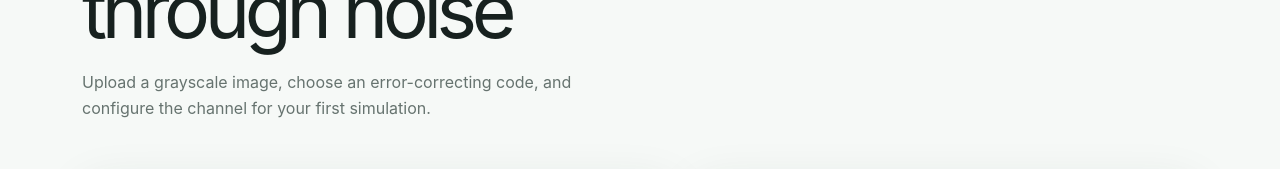
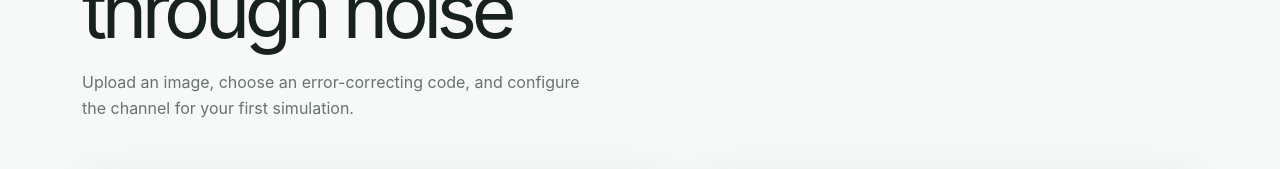
Before and after one commit to th3bill1/image-transmission, an Angular app in the folder frontend/: page / in a window 1280 px wide. Shown: the part 250-419 px from the top of the page. Built offline with nearby package versions, Linux system fonts and the light colour scheme.

Commit message:
added next steps

```diff
--- a/frontend/src/app/app.html
+++ b/frontend/src/app/app.html
@@ -1,22 +1,33 @@
 <main class="app-shell">
-  <app-header [isDarkMode]="isDarkMode" (toggleTheme)="toggleTheme()" />
+  <app-header
+    [isDarkMode]="isDarkMode"
+    [currentStep]="simulationPhase() ? (simulationPhase() === 'processing' ? 2 : 3) : 1"
+    (toggleTheme)="toggleTheme()"
+  />
 
-  <div class="workspace">
+  @if (simulationPhase(); as phase) {
+    <app-simulation-result
+      [phase]="phase"
+      [previewUrl]="previewUrl()"
+      (restart)="resetSimulation()"
+    />
+  } @else {
+    <div class="workspace">
     <app-image-upload
-      [selectedFile]="selectedFile"
-      [previewUrl]="previewUrl"
-      [imageDimensions]="imageDimensions"
-      [uploadError]="uploadError"
+      [selectedFile]="selectedFile()"
+      [previewUrl]="previewUrl()"
+      [imageDimensions]="imageDimensions()"
+      [uploadError]="uploadError()"
       (fileSelected)="loadImage($event)"
       (imageDropped)="loadImage($event)"
       (imageCleared)="clearImage()"
     />
 
     <app-simulation-controls
-      [previewUrl]="previewUrl"
+      [previewUrl]="previewUrl()"
       [codecOptions]="codecOptions"
       [selectedCodecDescription]="selectedCodecDescription"
-      [simulationMessage]="simulationMessage"
+      [simulationMessage]="simulationMessage()"
       [(codec)]="codec"
       [(noiseModel)]="noiseModel"
       [(errorProbability)]="errorProbability"
@@ -25,5 +36,6 @@
       [(randomSeed)]="randomSeed"
       (simulationStarted)="startSimulation()"
     />
-  </div>
+    </div>
+  }
 </main>
--- a/frontend/src/app/app.ts
+++ b/frontend/src/app/app.ts
@@ -1,6 +1,10 @@
-import { Component, OnDestroy, inject } from '@angular/core';
+import { Component, OnDestroy, inject, signal } from '@angular/core';
 import { AppHeader } from './components/app-header/app-header';
 import { ImageUpload } from './components/image-upload/image-upload';
+import {
+  SimulationPhase,
+  SimulationResult
+} from './components/simulation-result/simulation-result';
 import {
   CodecOption,
   SimulationControls
@@ -8,7 +12,7 @@ import {
 import { TranslationService } from './services/translation-service/translation.service';
 
 @Component({
-  imports: [AppHeader, ImageUpload, SimulationControls],
+  imports: [AppHeader, ImageUpload, SimulationControls, SimulationResult],
   selector: 'app-root',
   templateUrl: './app.html',
   host: {
@@ -20,15 +24,15 @@ export class App implements OnDestroy {
 
   isDarkMode = false;
 
-  protected selectedFile: File | null = null;
+  protected readonly selectedFile = signal<File | null>(null);
 
-  protected previewUrl: string | null = null;
+  protected readonly previewUrl = signal<string | null>(null);
 
-  protected imageDimensions = '';
+  protected readonly imageDimensions = signal('');
 
-  protected uploadError = '';
+  protected readonly uploadError = signal('');
 
-  protected simulationMessage = '';
+  protected readonly simulationMessage = signal('');
 
   protected codec = 'hamming74';
 
@@ -41,6 +45,10 @@ export class App implements OnDestroy {
   protected burstCount = 1;
 
   protected randomSeed: number | null = null;
+
+  protected readonly simulationPhase = signal<SimulationPhase | null>(null);
+
+  private simulationTimer: ReturnType<typeof setTimeout> | null = null;
 
   protected get codecOptions(): readonly CodecOption[] {
     return [
@@ -76,42 +84,53 @@ export class App implements OnDestroy {
   }
 
   protected loadImage(file: File): void {
-    this.uploadError = '';
-    this.simulationMessage = '';
+    this.uploadError.set('');
+    this.simulationMessage.set('');
     if (!file.type.startsWith('image/')) {
-      this.uploadError = this.translation.translate('image.invalidType');
+      this.uploadError.set(this.translation.translate('image.invalidType'));
       return;
     }
     if (file.size > 10 * 1024 * 1024) {
-      this.uploadError = this.translation.translate('image.tooLarge');
+      this.uploadError.set(this.translation.translate('image.tooLarge'));
       return;
     }
-    if (this.previewUrl) URL.revokeObjectURL(this.previewUrl);
-    this.selectedFile = file;
-    this.previewUrl = URL.createObjectURL(file);
+    if (this.previewUrl()) URL.revokeObjectURL(this.previewUrl()!);
+    this.selectedFile.set(file);
+    this.previewUrl.set(URL.createObjectURL(file));
     const image = new Image();
     image.onload = () => {
-      this.imageDimensions = this.translation.translate('image.dimensions', {
+      this.imageDimensions.set(this.translation.translate('image.dimensions', {
         width: image.naturalWidth,
         height: image.naturalHeight
-      });
+      }));
     };
-    image.src = this.previewUrl;
+    image.src = this.previewUrl()!;
   }
 
   protected clearImage(): void {
-    if (this.previewUrl) URL.revokeObjectURL(this.previewUrl);
-    this.selectedFile = null;
-    this.previewUrl = null;
-    this.imageDimensions = '';
-    this.simulationMessage = '';
+    if (this.previewUrl()) URL.revokeObjectURL(this.previewUrl()!);
+    this.selectedFile.set(null);
+    this.previewUrl.set(null);
+    this.imageDimensions.set('');
+    this.simulationMessage.set('');
   }
 
   protected startSimulation(): void {
-    this.simulationMessage = this.translation.translate('simulation.saved');
+    this.simulationMessage.set('');
+    this.simulationPhase.set('processing');
+    if (this.simulationTimer) clearTimeout(this.simulationTimer);
+    this.simulationTimer = setTimeout(() => {
+      this.simulationPhase.set('results');
+      this.simulationTimer = null;
+    }, 1200);
+  }
+
+  protected resetSimulation(): void {
+    this.simulationPhase.set(null);
   }
 
   public ngOnDestroy(): void {
-    if (this.previewUrl) URL.revokeObjectURL(this.previewUrl);
+    if (this.simulationTimer) clearTimeout(this.simulationTimer);
+    if (this.previewUrl()) URL.revokeObjectURL(this.previewUrl()!);
   }
 }
--- a/frontend/src/app/components/app-header/app-header.html
+++ b/frontend/src/app/components/app-header/app-header.html
@@ -6,7 +6,9 @@
     <p class="intro">{{ translation.translate('app.intro') }}</p>
   </div>
   <div class="header-actions">
-    <span class="step-badge">{{ translation.translate('app.step') }}</span>
+    <span class="step-badge">{{
+      translation.translate('app.step', { step: currentStep() })
+    }}</span>
     <button
       class="utility-button"
       type="button"
--- a/frontend/src/app/components/app-header/app-header.ts
+++ b/frontend/src/app/components/app-header/app-header.ts
@@ -10,6 +10,8 @@ export class AppHeader {
 
   readonly isDarkMode = input(false);
 
+  readonly currentStep = input(1);
+
   protected readonly toggleTheme = output<void>();
 
   protected toggleLanguage(): void {
--- /dev/null
+++ b/frontend/src/app/components/simulation-result/simulation-result.html
@@ -0,0 +1,51 @@
+@if (phase() === 'processing') {
+  <section class="flow-screen panel" aria-labelledby="processing-heading">
+    <p class="section-kicker">{{ translation.translate('flow.processingSection') }}</p>
+    <div class="processing-visual" aria-hidden="true">
+      <span></span><span></span><span></span>
+    </div>
+    <h2 id="processing-heading">{{ translation.translate('flow.processingHeading') }}</h2>
+    <p class="flow-text">{{ translation.translate('flow.processingText') }}</p>
+    <p class="flow-note">{{ translation.translate('flow.processingNote') }}</p>
+  </section>
+} @else {
+  <section class="flow-screen panel" aria-labelledby="results-heading">
+    <p class="section-kicker">{{ translation.translate('flow.resultsSection') }}</p>
+    <h2 id="results-heading">{{ translation.translate('flow.resultsHeading') }}</h2>
+    <p class="flow-text">{{ translation.translate('flow.resultsText') }}</p>
+
+    <div class="result-preview">
+      @if (previewUrl(); as preview) {
+        <img
+          fill
+          [ngSrc]="preview"
+          [alt]="translation.translate('flow.receivedImage')"
+        />
+      }
+      <span>{{ translation.translate('flow.receivedImage') }}</span>
+    </div>
+
+    <div class="result-grid">
+      <div class="result-card">
+        <strong>7</strong>
+        <span>{{ translation.translate('flow.bitErrors') }}</span>
+        <small>{{ translation.translate('flow.mockValue') }}</small>
+      </div>
+      <div class="result-card">
+        <strong>7</strong>
+        <span>{{ translation.translate('flow.correctedErrors') }}</span>
+        <small>{{ translation.translate('flow.mockValue') }}</small>
+      </div>
+      <div class="result-card">
+        <strong>98.6%</strong>
+        <span>{{ translation.translate('flow.signalQuality') }}</span>
+        <small>{{ translation.translate('flow.mockValue') }}</small>
+      </div>
+    </div>
+
+    <button class="primary-button flow-action" type="button" (click)="restart.emit()">
+      {{ translation.translate('flow.runAgain') }}
+      <span aria-hidden="true">→</span>
+    </button>
+  </section>
+}
--- /dev/null
+++ b/frontend/src/app/components/simulation-result/simulation-result.ts
@@ -0,0 +1,20 @@
+import { NgOptimizedImage } from '@angular/common';
+import { Component, inject, input, output } from '@angular/core';
+import { TranslationService } from '../../services/translation-service/translation.service';
+
+export type SimulationPhase = 'processing' | 'results';
+
+@Component({
+  selector: 'app-simulation-result',
+  imports: [NgOptimizedImage],
+  templateUrl: './simulation-result.html'
+})
+export class SimulationResult {
+  protected readonly translation = inject(TranslationService);
+
+  readonly phase = input<SimulationPhase>('processing');
+
+  readonly previewUrl = input<string | null>(null);
+
+  readonly restart = output<void>();
+}
--- a/frontend/src/app/translations.ts
+++ b/frontend/src/app/translations.ts
@@ -4,8 +4,8 @@ export const translations = {
     'app.subheading': 'Error-correcting codes - University course project',
     'app.title': 'Transmit an image through noise',
     'app.intro':
-      'Upload a grayscale image, choose an error-correcting code, and configure the channel for your first simulation.',
-    'app.step': 'Step 1 of 3',
+      'Upload an image, choose an error-correcting code, and configure the channel for your first simulation.',
+    'app.step': 'Step {{step}} of 3',
     'app.switchTheme': 'Switch to dark mode',
     'app.switchLanguage': 'Przełącz na język polski',
     'app.languagePolish': 'PL',
@@ -55,15 +55,29 @@ export const translations = {
     'codec.bch.label': 'BCH',
     'codec.bch.description': 'A configurable BCH code for stronger error correction.',
     'unit.kilobytes': 'KB',
-    'unit.megabytes': 'MB'
+    'unit.megabytes': 'MB',
+    'flow.processingSection': '02 / Transmission',
+    'flow.processingHeading': 'Simulating the channel',
+    'flow.processingText': 'Applying the selected code and noise model locally.',
+    'flow.processingNote': 'This is a preview screen. Real transmission processing will be added next.',
+    'flow.resultsSection': '03 / Results',
+    'flow.resultsHeading': 'Transmission complete',
+    'flow.resultsText': 'Review the illustrative output of this simulation run.',
+    'flow.receivedImage': 'Received image',
+    'flow.bitErrors': 'Bit errors introduced',
+    'flow.correctedErrors': 'Errors corrected',
+    'flow.signalQuality': 'Signal quality',
+    'flow.mockValue': 'Preview value',
+    'flow.runAgain': 'Run another simulation',
+    'flow.backToSetup': 'Back to setup'
   },
   pl: {
     'app.eyebrow': 'Transmisja obrazu',
     'app.subheading': 'Kody korekcyjne - Projekt z zajęć na uczelni',
     'app.title': 'Transmituj obraz przez zakłócenia',
     'app.intro':
-      'Prześlij obraz w skali szarości, wybierz kod korekcyjny i skonfiguruj kanał dla pierwszej symulacji.',
-    'app.step': 'Krok 1 z 3',
+      'Prześlij obraz, wybierz kod korekcyjny i skonfiguruj kanał dla pierwszej symulacji.',
+    'app.step': 'Krok {{step}} z 3',
     'app.switchTheme': 'Przełącz na tryb ciemny',
     'app.switchLanguage': 'Switch to English',
     'app.languagePolish': 'PL',
@@ -75,7 +89,7 @@ export const translations = {
     'image.uploadedAlt': 'Przesłany obraz oryginalny',
     'image.dimensions': '{{width}} × {{height}} px',
     'image.original': 'Obraz oryginalny',
-    'image.grayscale': 'Wyświetlany w skali szarości na potrzeby transmisji',
+    'image.grayscale': 'Wyświetlany w skali szarości',
     'image.drop': 'Upuść obraz tutaj',
     'image.dragActive': 'Upuść, aby przesłać obraz',
     'image.formats': 'PNG, JPEG, GIF lub WebP do 10 MB',
@@ -115,6 +129,20 @@ export const translations = {
     'codec.bch.label': 'BCH',
     'codec.bch.description': 'Konfigurowalny kod BCH zapewniający silniejszą korekcję błędów.',
     'unit.kilobytes': 'KB',
-    'unit.megabytes': 'MB'
+    'unit.megabytes': 'MB',
+    'flow.processingSection': '02 / Transmisja',
+    'flow.processingHeading': 'Symulowanie kanału',
+    'flow.processingText': 'Zastosowanie wybranego kodu i modelu zakłóceń lokalnie.',
+    'flow.processingNote': 'To jest ekran podglądu. Właściwe przetwarzanie transmisji zostanie dodane później.',
+    'flow.resultsSection': '03 / Wyniki',
+    'flow.resultsHeading': 'Transmisja zakończona',
+    'flow.resultsText': 'Przejrzyj przykładowy wynik tego uruchomienia symulacji.',
+    'flow.receivedImage': 'Odebrany obraz',
+    'flow.bitErrors': 'Wprowadzone błędy bitów',
+    'flow.correctedErrors': 'Skorygowane błędy',
+    'flow.signalQuality': 'Jakość sygnału',
+    'flow.mockValue': 'Wartość podglądowa',
+    'flow.runAgain': 'Uruchom kolejną symulację',
+    'flow.backToSetup': 'Wróć do konfiguracji'
   }
 } as const;
```
Also changed, not shown: frontend/src/app/app.css (+119 -0 lines).
